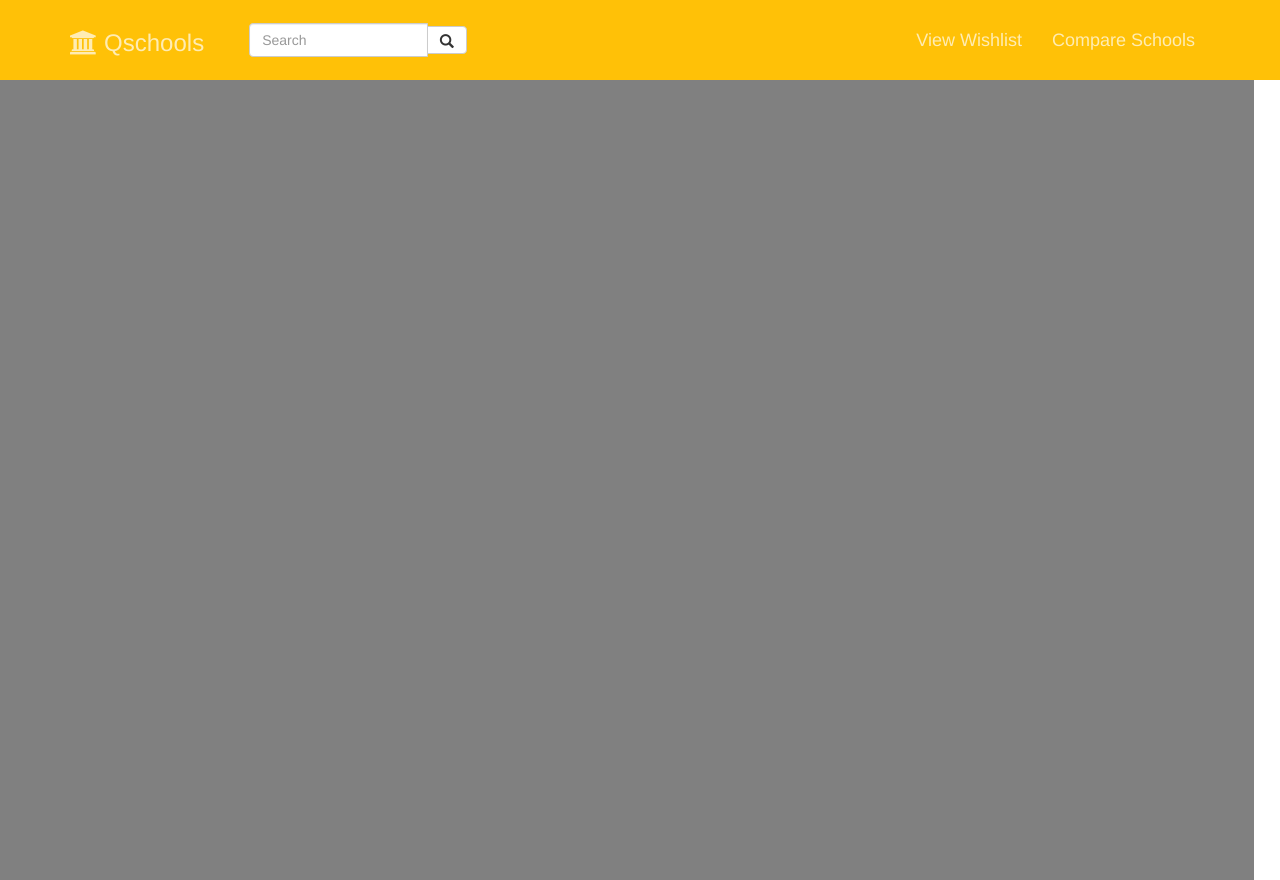
After one commit to s4291158/govhack2016, a Django app: template app/templates/index_testing.html in a window 1280 px wide. The commit adds this page. Run offline with Django 3.2, Linux system fonts and the light colour scheme; the template is opened without the code that fills it, so the values that code supplies are empty; some libraries are stand-ins or nearby versions.

Commit message:
Fixed Chrome map bug

```diff
--- /dev/null
+++ b/app/templates/index_testing.html
@@ -0,0 +1,56 @@
+<head>
+  <title>Qschools</title>
+  <meta name="viewport" content="width=device-width, initial-scale=1">
+  <script>window.initMap = function(){}</script>
+  <script type='text/javascript' src='https://code.jquery.com/jquery-2.2.4.min.js'></script>
+  <script type='text/javascript' src='https://maxcdn.bootstrapcdn.com/bootstrap/3.3.6/js/bootstrap.min.js'></script>
+  <script async defer src="https://maps.googleapis.com/maps/api/js?key=AIzaSyB3F23U8fVjGBEwcZ_xBlrg-kCxIu_cqAU&amp;callback=window.initMap"></script>
+  <script src="../../static/js/script.js"></script>
+  <link rel="stylesheet" type="text/css" href='https://maxcdn.bootstrapcdn.com/bootstrap/3.3.6/css/bootstrap.min.css'></link>
+  <link rel="stylesheet" type="text/css" href='https://maxcdn.bootstrapcdn.com/font-awesome/4.6.3/css/font-awesome.min.css'></link>
+  <link rel="stylesheet" type="text/css" href="../../static/css/style.css"></link>
+</head>
+
+<body>
+  <nav class="navbar navbar-default">
+    <div class="container">
+      <div class="navbar-header">
+        <button type="button" class="navbar-toggle" data-toggle="collapse" data-target="#myNavbar">
+          <span class="icon-bar"></span>
+          <span class="icon-bar"></span>
+          <span class="icon-bar"></span>
+        </button>
+        <a class="navbar-brand" href="#">
+          <i class="fa fa-institution"></i>
+          Qschools
+        </a>
+      </div>
+      <div class="collapse navbar-collapse" id="myNavbar">
+        <ul class="nav navbar-nav navbar-right">
+          <li><a href="#">View Wishlist</a></li>
+          <li><a href="#">Compare Schools</a></li>
+        </ul>
+
+        <div id="searchBar" class="col-sm-3 col-md-3">
+          <div class="navbar-form" role="search">
+            <div class="input-group">
+              <input type="text" class="form-control" placeholder="Search" name="srch-term" id="srch-term">
+              <div class="input-group-btn">
+                <button id="searchButton" class="btn btn-default" type="button"><i class="glyphicon glyphicon-search"></i></button>
+              </div>
+            </div>
+          </form>
+        </div>
+      </div>
+    </div>
+  </nav>
+
+  <div class="container">
+    <div id="map"></div>
+    <div id="info" class="offscreen">
+      <div class="wrapper">
+
+      </div>
+    </div>
+  </div>
+</body>
--- a/static/css/style.css
+++ b/static/css/style.css
@@ -42,7 +42,6 @@ body {
   display: block;
   position: absolute;
   left: 0;
-  z-index: -50;
 }
 
 #info {
```
